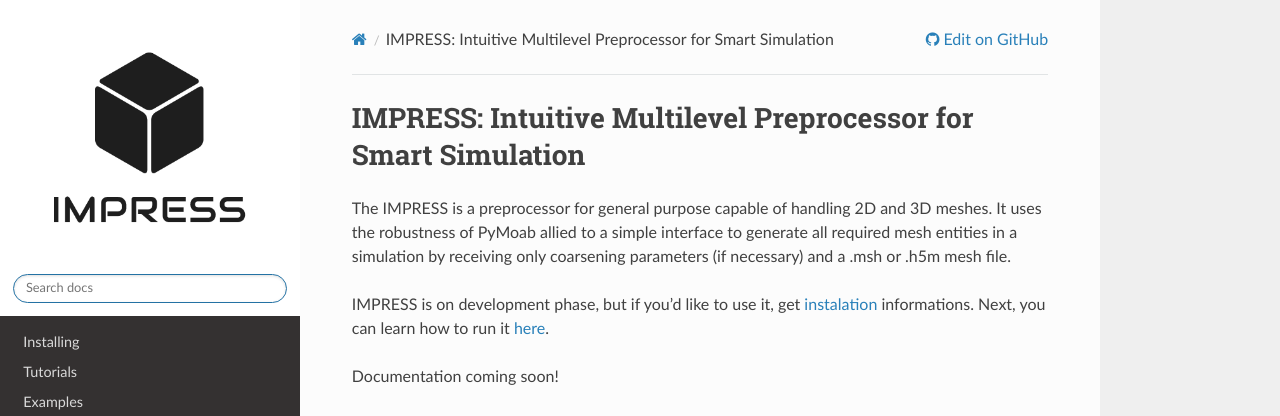
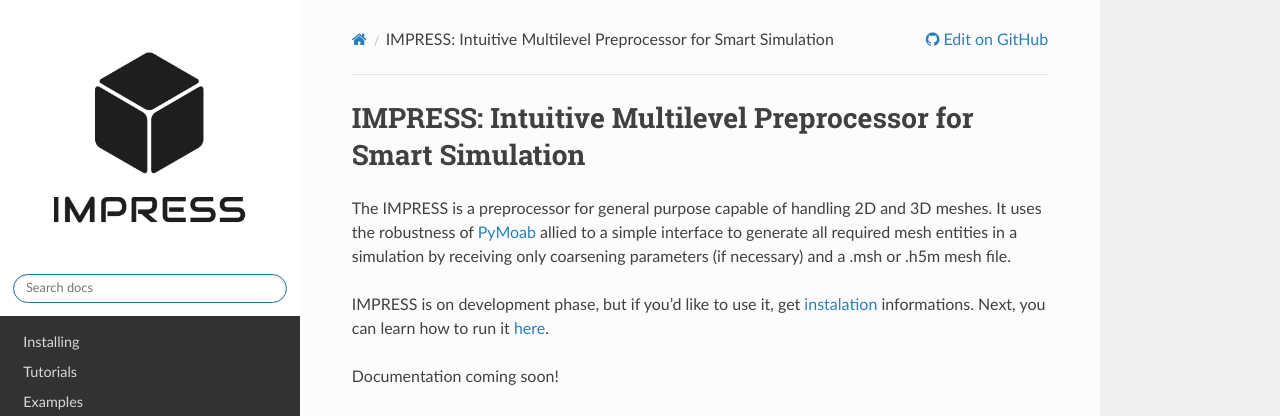
Before and after one commit to padmec-reservoir/impress, a Sphinx documentation site: the page built from docs/index.rst, in a window 1280 px wide and 1218 px high. Shown: the top 416 px of the window. Built offline with Sphinx 7.4.7 and the Read the Docs theme 2.0.0, drawn with Linux system fonts in a browser that asks for light colours; part of the change alters nothing that is shown.

```diff
--- a/docs/index.rst
+++ b/docs/index.rst
@@ -2,7 +2,7 @@
 IMPRESS: Intuitive Multilevel Preprocessor for Smart Simulation
 ===============================================================
 
-The IMPRESS is a preprocessor for general purpose capable of handling 2D and 3D meshes. It uses the robustness of PyMoab allied to a simple interface to generate all required mesh entities in a simulation by receiving only coarsening parameters (if necessary) and a .msh or .h5m mesh file.
+The IMPRESS is a preprocessor for general purpose capable of handling 2D and 3D meshes. It uses the robustness of `PyMoab <https://bitbucket.org/fathomteam/moab/src/294c7a2825c32926f034da91e7dd58dfc775b060/pymoab/pymoab/?at=master>`_ allied to a simple interface to generate all required mesh entities in a simulation by receiving only coarsening parameters (if necessary) and a .msh or .h5m mesh file.
 
 IMPRESS is on development phase, but if you'd like to use it, get `instalation <https://impress-padmec.readthedocs.io/en/latest/install.html>`_ informations. Next, you can learn how to run it `here <https://impress-padmec.readthedocs.io/en/latest/tutorials/run.html>`_.
 
```
